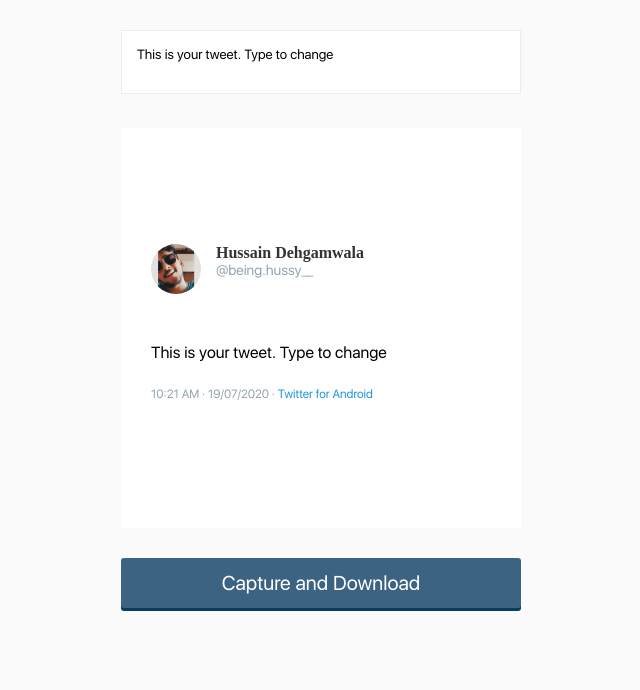
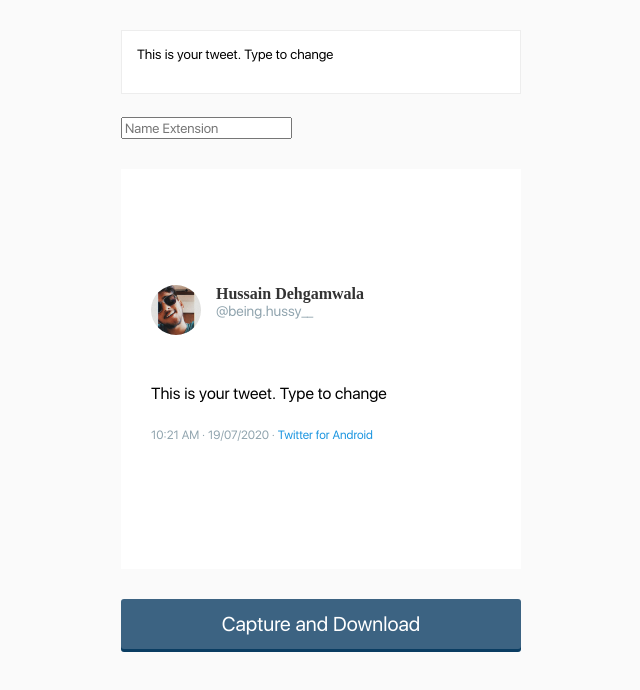
Before and after one commit to beinghussain/meme, a plain HTML site: page index.html in a window 1280 px wide. Shown: the whole page, without its empty margins (319-959 px from the left). Drawn offline with nearby package versions, Linux system fonts and the light colour scheme; a small style sheet from the web is missing.

Commit message:
added name extension

```diff
--- a/index.html
+++ b/index.html
@@ -23,6 +23,9 @@
   <div id="app" class="app">
     <div class="tweet_input">
       <textarea v-model="tweet" placeholder="Type your tweet"></textarea>
+      <br />
+      <br />
+      <input v-model="nameExtension" placeholder="Name Extension" />
     </div>
     <div style="background:#fff" id="capture" class="box">
       <div class="profile_header">
```
